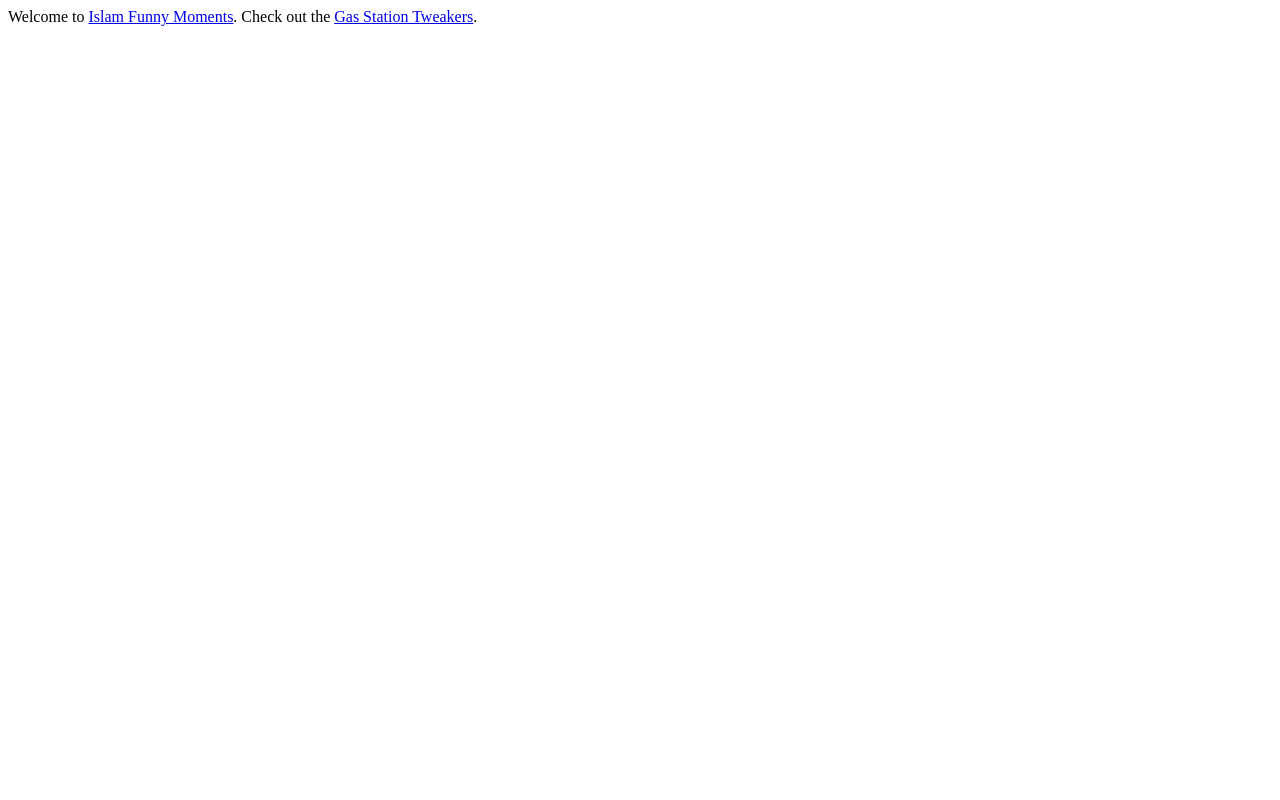
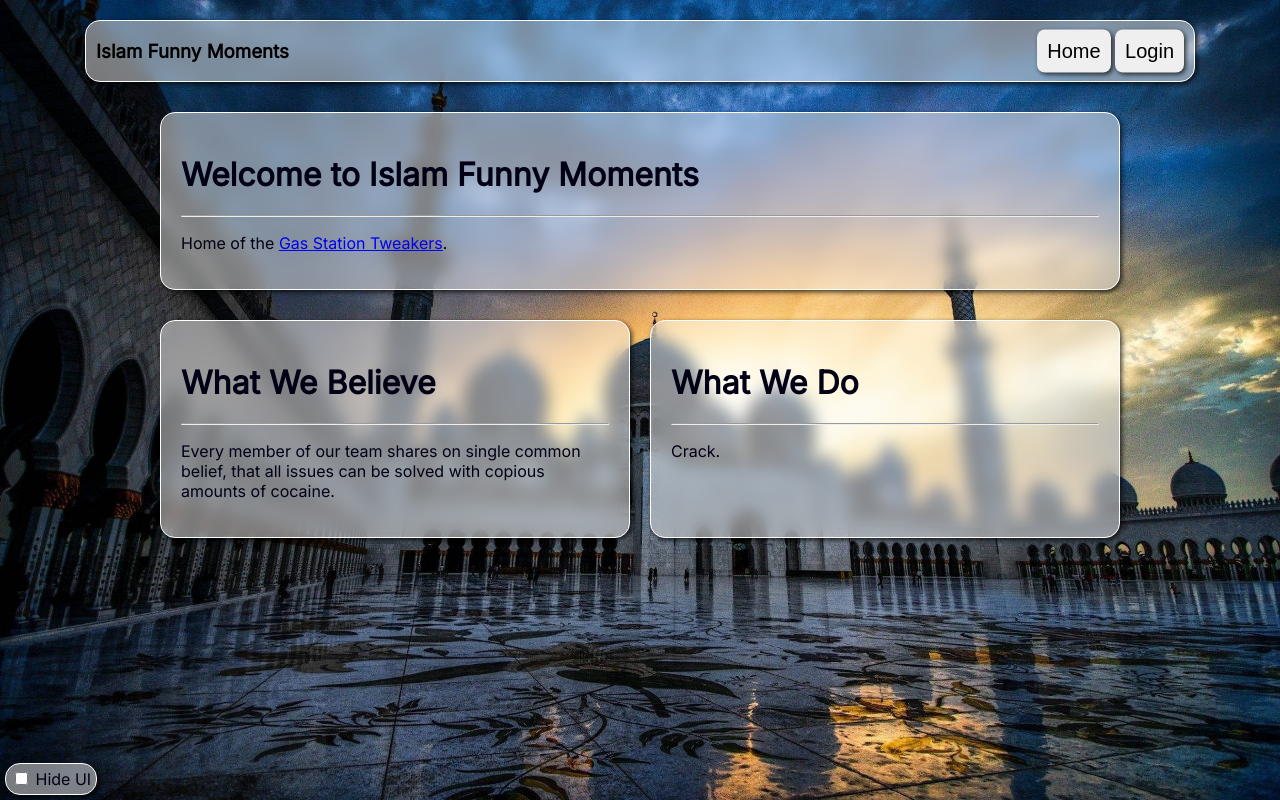
Before and after one commit to RileyCampbell2007/islam-funny-moments, a plain HTML site: page index.html in a window 1280 px wide. Drawn offline with Linux system fonts and the light colour scheme.

Commit message:
new design

```diff
--- a/index.html
+++ b/index.html
@@ -1,3 +1,58 @@
-Welcome to <a href="https://islamfunnymoments.org">Islam Funny Moments</a>.
-
-Check out the <a href="https://www.youtube.com/@thegasstationtweakers">Gas Station Tweakers</a>.
+<!DOCTYPE html>
+<html>
+    <head>
+        <title>Islam Funny Moments</title>
+        <link rel="stylesheet" href="/static/style.css">
+        <meta name="viewport" content="width=device-width, initial-scale=1, minimum-scale=1">
+    </head>
+    <body>
+        <div class="navbar">
+            <div class="left">
+                <a class="hiddenLink" href="/"><h3>Islam Funny Moments</h3></a>
+            </div>
+            <div class="right">
+                <a href="/"><button class="button">Home</button></a>
+                <a href="/login"><button class="button">Login</button></a>
+            </div>
+        </div>
+        <div class="card">
+            <div class="cardContent">
+                <h1>Welcome to Islam Funny Moments</h1>
+                <hr>
+                <p>Home of the <a href="https://www.youtube.com/@thegasstationtweakers">Gas Station Tweakers</a>.</p>
+            </div>
+        </div>
+        <div class="card">
+            <div class="cardContent">
+                <h1>What We Believe</h1>
+                <hr>
+                <p>Every member of our team shares on single common belief, that all issues can be solved with copious amounts of cocaine.</p>
+            </div>
+            <div class="cardContent">
+                <h1>What We Do</h1>
+                <hr>
+                <p>Crack.</p>
+            </div>
+        </div>
+        <div class="cardContent" style="position: fixed; bottom: 5px; left: 5px; padding: 5px;">
+            <input id="guiHider" type="checkbox">
+            <label for="guiHider">Hide UI</label>
+            <script>
+                document.getElementById('guiHider').addEventListener('click', () => {
+                    var hiderValue=document.getElementById('guiHider').checked
+                    if (hiderValue) {
+                        var UIElements = document.body.getElementsByClassName('card')
+                        for (let i=0; i<UIElements.length; i++) {
+                            UIElements[i].style['opacity']='0%'
+                        }
+                    } else {
+                        var UIElements = document.body.getElementsByClassName('card')
+                        for (let i=0; i<UIElements.length; i++) {
+                            UIElements[i].style['opacity']=''
+                        }
+                    }
+                })
+            </script>
+        </div>
+    </body>
+</html>
--- /dev/null
+++ b/static/style.css
@@ -0,0 +1,190 @@
+@import url('https://fonts.googleapis.com/css2?family=Inter:wght@300;400&display=swap');
+
+body {
+    background-image: url('/static/images/bg.jpg');
+    background-size: cover;
+    background-attachment: fixed;
+    background-position-y: center;
+    font-family: 'Inter', sans-serif;
+    font-weight: 400;
+    color: #010015;
+    padding:0px;
+    margin:0px;
+}
+
+.card {
+    position: relative;
+    width: 75%;
+    margin: 0;
+    left:50%;
+    transform: translateX(-50%);
+    display: grid;
+    grid-template-columns: repeat(auto-fit, minmax(250px, 1fr));
+    gap: 20px;
+    margin-top: 30px;
+    margin-bottom: 30px;
+    transition-duration: 0.2s;
+}
+
+.cardContent {
+    position: relative;
+    background-color: rgba(255, 255, 255, 0.466);
+    border-style: solid;
+    border-width: 1px;
+    border-color: rgb(255, 255, 255);
+    padding: 20px;
+    min-width: 0px;
+    margin:0;
+    /*width: 100%;*/
+    max-width: 100vw;
+    -webkit-backdrop-filter: blur(8px);
+    backdrop-filter: blur(8px);
+    -webkit-border-radius: 15px;
+    -moz-border-radius: 15px;
+    border-radius: 15px;
+    transition-duration: 0.2s;
+    -webkit-box-shadow: 2px 2px 5px 0px rgba(0,0,0,0.75);
+    -moz-box-shadow: 2px 2px 5px 0px rgba(0,0,0,0.75);
+    box-shadow: 2px 2px 5px 0px rgba(0,0,0,0.75);
+}
+
+.cardContent:hover {
+    background-color: rgba(255, 255, 255, 0.574);;
+}
+
+.input {
+    width: 100%;
+    font-size: 20px;
+    padding: 10px;
+    transition: 0.4s;
+    border-style: none;
+    -webkit-border-radius: 8px;
+    -moz-border-radius: 8px;
+    border-radius: 8px;
+    transition-duration: 0.2s;
+    -webkit-box-shadow: 2px 2px 5px 0px rgba(0,0,0,0.75);
+    -moz-box-shadow: 2px 2px 5px 0px rgba(0,0,0,0.75);
+    box-shadow: 2px 2px 5px 0px rgba(0,0,0,0.75);
+}
+
+.input[type="text"],
+.input[type="password"],
+.input[type="tel"] {
+    position: relative;
+    left: 50%;
+    transform: translateX(-50%);
+    width: 90%;
+}
+
+.input[type="tel"] {
+    background-image: url('/static/images/country_code.png') !important;
+    background-position: 10px 12px;
+    background-size: 20px;
+    background-repeat: no-repeat;
+    padding-left: 40px;
+    width: 85%
+}
+
+.input[type="tel"]:-webkit-autofill {
+    background-image: url('/static/images/country_code.png') !important;
+}
+
+.input:focus {
+    outline: none;
+    border-style: solid;
+    border-color: #079bf7;
+    transform: scale(1.1);
+}
+
+.input[type="text"]:focus,
+.input[type="password"]:focus,
+.input[type="tel"]:focus {
+    transform: translateX(-50%) scale(1.1);
+}
+
+.button {
+    font-size: 20px;
+    padding: 10px;
+    transition: 0.4s;
+    border-style: none;
+    -webkit-border-radius: 8px;
+    -moz-border-radius: 8px;
+    border-radius: 8px;
+    transition-duration: 0.2s;
+    -webkit-box-shadow: 2px 2px 5px 0px rgba(0,0,0,0.75);
+    -moz-box-shadow: 2px 2px 5px 0px rgba(0,0,0,0.75);
+    box-shadow: 2px 2px 5px 0px rgba(0,0,0,0.75);
+}
+
+.button:hover {
+    border-style: solid;
+    border-color: #079bf7;
+    transform: scale(1.1);
+}
+
+.navbar {
+    height:60.44px;
+    z-index: 9999;
+    position: relative;
+    display: grid;
+    grid-template-columns: repeat(auto-fit, minmax(250px, 1fr));
+    gap: 20px;
+    background-color: rgba(255, 255, 255, 0.466);
+    border-style: solid;
+    border-width: 1px;
+    border-color: rgb(255, 255, 255);
+    padding-left: 10px;
+    padding-right: 10px;
+    min-width: 0px;
+    margin:20px;
+    margin-left:auto;
+    margin-right:auto;
+    width: 85%;
+    max-width: 100vw;
+    -webkit-backdrop-filter: blur(8px);
+    backdrop-filter: blur(8px);
+    -webkit-border-radius: 15px;
+    -moz-border-radius: 15px;
+    border-radius: 15px;
+    transition-duration: 0.2s;
+    -webkit-box-shadow: 2px 2px 5px 0px rgba(0,0,0,0.75);
+    -moz-box-shadow: 2px 2px 5px 0px rgba(0,0,0,0.75);
+    box-shadow: 2px 2px 5px 0px rgba(0,0,0,0.75);
+}
+
+.navbar .left {
+    width: 100%;
+}
+
+.navbar .right {
+    width: 100%;
+    float:right;
+    text-align: right;
+}
+
+.navbar .button {
+    position: relative;
+    top: 50%;
+    transform: translateY(-50%);
+}
+
+.navbar .button:hover {
+    position: relative;
+    top: 50%;
+    transform: translateY(-50%) scale(1.1);
+}
+
+.hiddenLink {
+    text-decoration: none;
+    color: black;
+}
+
+@media (max-width: 700px) {
+    .navbar .left {
+        display: none;
+    }
+    .navbar .right {
+        float: left;
+        text-align: left;
+    }
+}
```
Also changed, not shown: static/images/bg.jpg (added), static/images/country_code.png (added).
